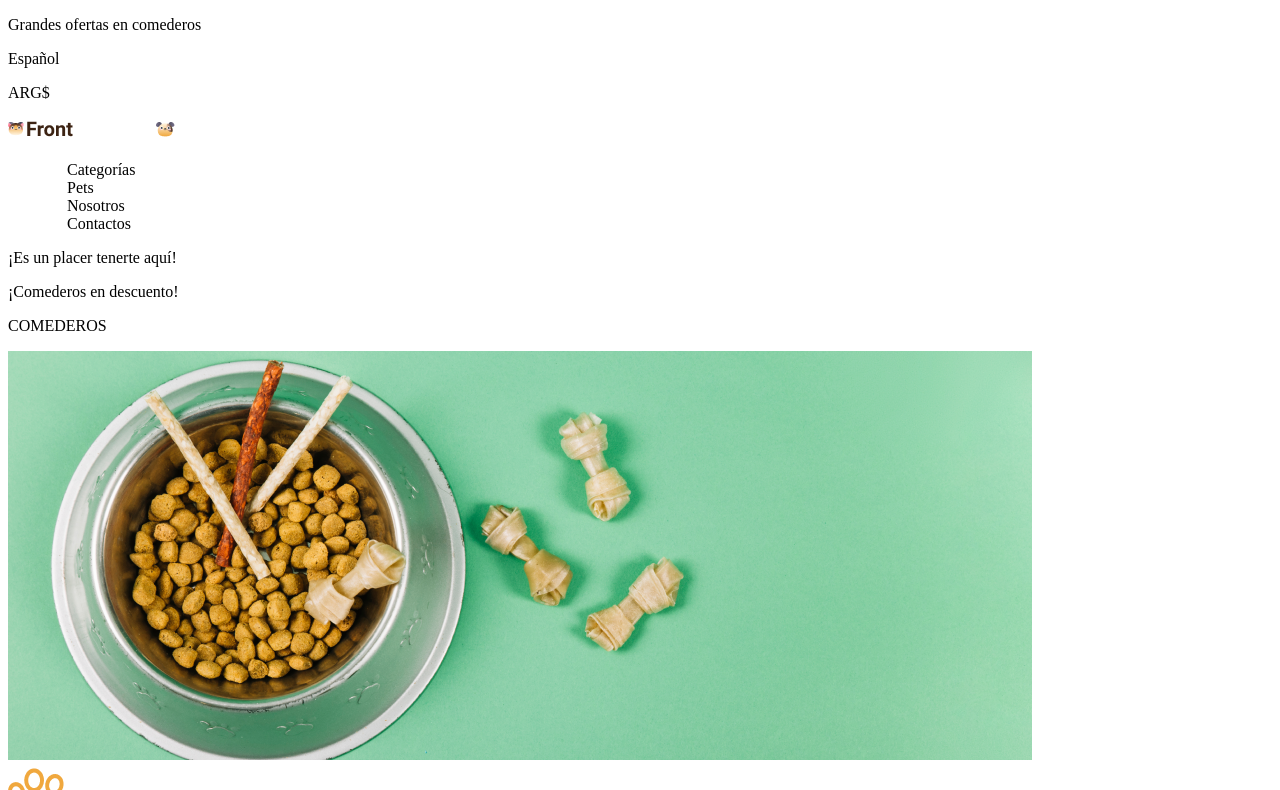
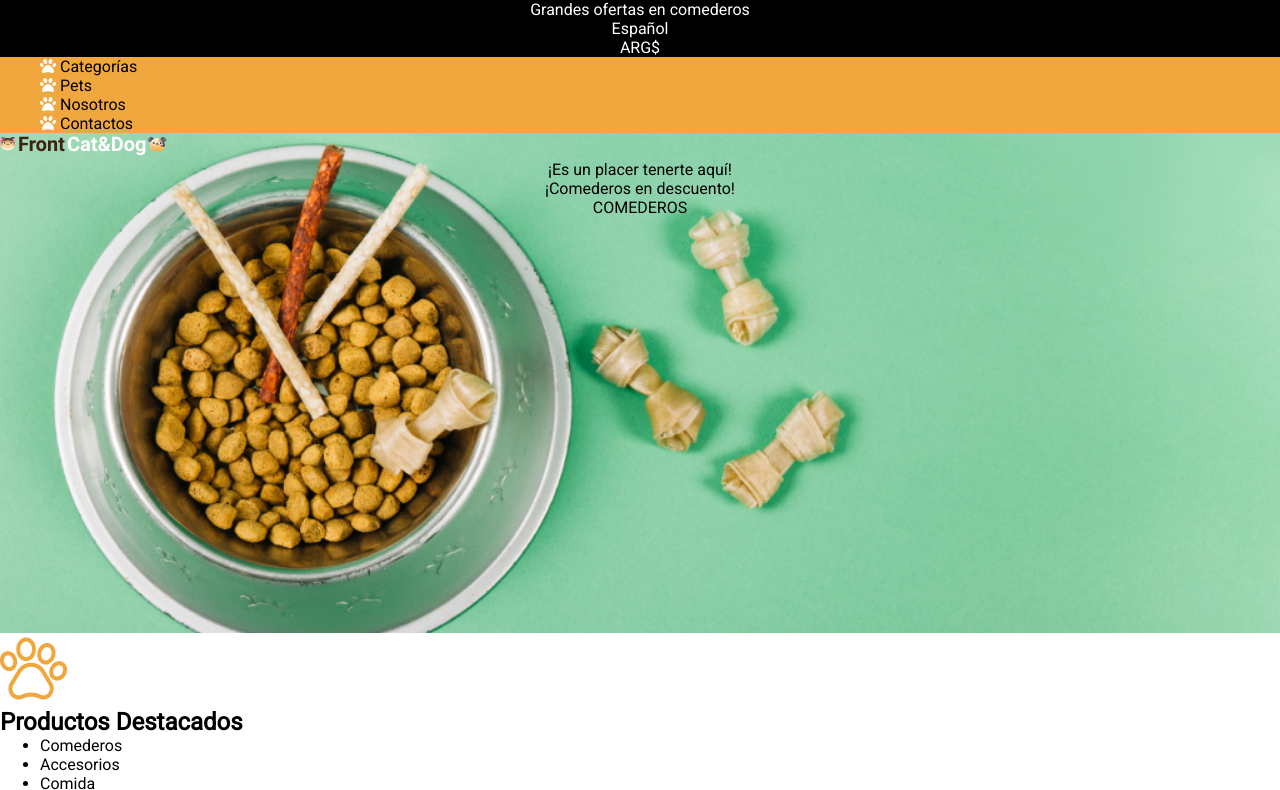
Before and after one commit to Beatu0429/Front-end-I, a plain HTML site: page PetShop/index.html in a window 1280 px wide. Shown: the top 790 px of the page. Drawn offline with Linux system fonts and the light colour scheme.

```diff
--- /dev/null
+++ b/Lemon pie/css/styles.css
@@ -0,0 +1,30 @@
+
+*{
+    padding: 0;
+    margin: 0;
+}
+
+body{
+    font-family: 'Roboto', sans-serif;
+    font-weight: 400;
+}
+
+.banner {
+    background-image: url(../img/lemon-pie\ 1.jpg);
+    background-size: cover;
+    background-attachment: fixed;
+    color: white;
+    height: 343px;
+    padding: 20px;
+
+}
+
+h1{
+    font-size: 40px;
+    font-weight: 700;
+}
+
+section {
+    margin: 20px;
+
+}
--- /dev/null
+++ b/PetShop/CSS/styles.css
@@ -0,0 +1,30 @@
+* {
+    margin: 0%;
+}
+header {
+    background-color: #F0A83E;
+    ;
+}
+
+body {
+    font-family: 'Roboto', sans-serif;
+}
+
+div {
+    background-color: black;
+    color: white;
+}
+
+.fas {
+    color: white;
+}
+
+.banner {
+    background-image: url(../img/bowl-and-pet-daities-on-green-background\ 1.png);
+    background-size: cover;
+    height: 500px;
+}
+
+p {
+    text-align: center;
+}
--- a/PetShop/index.html
+++ b/PetShop/index.html
@@ -6,36 +6,39 @@
     <meta http-equiv="X-UA-Compatible" content="IE=edge">
     <meta name="viewport" content="width=device-width, initial-scale=1.0">
     <title>Document</title>
+    <link rel="preconnect" href="https://fonts.googleapis.com">
+    <link rel="preconnect" href="https://fonts.gstatic.com" crossorigin>
+    <link href="https://fonts.googleapis.com/css2?family=Open+Sans:wght@400;700&family=Roboto:ital,wght@0,400;1,500;1,700&display=swap" rel="stylesheet">
+    <script src="https://kit.fontawesome.com/04408f8221.js" crossorigin="anonymous"></script>
+    <link rel="stylesheet" href="./CSS/styles.css">
 </head>
 
 <body>
 
-    <header>
-        <section>
+    <div>
         <p>Grandes ofertas en comederos</p>
         <p>Español</p>
         <p>ARG$</p>
-        </section>
-        <section>
-            <img src="./img/Logo.png" alt="Logo cat and dog">
+    </div>
+
+    <header>
             <nav>
                 <ul type="none">
-                    <li> <img src="./img/pawprint 2.png" alt=""> Categorías</li>
-                    <li> <img src="./img/pawprint 2.png" alt=""> Pets</li>
-                    <li> <img src="./img/pawprint 2.png" alt=""> Nosotros</li>
-                    <li> <img src="./img/pawprint 2.png" alt=""> Contactos</li>
+                    <li> <i class="fas fa-paw"></i> Categorías</li>
+                    <li> <i class="fas fa-paw"></i> Pets</li>
+                    <li> <i class="fas fa-paw"></i> Nosotros</li>
+                    <li> <i class="fas fa-paw"></i> Contactos</li>
                 </ul>
             </nav>
-        </section>
     </header>
 
     <main>
 
-        <section>
+        <section class="banner">
+            <img src="./img/Logo.png" alt="Logo Font Cat&Dog">
             <p>¡Es un placer tenerte aquí! </p>
             <p>¡Comederos en descuento!</p>
             <p>COMEDEROS</p>
-            <img src="./img/bowl-and-pet-daities-on-green-background 1.png" alt="">
         </section>
 
         <section>
@@ -50,29 +53,38 @@
                 </ul>
             </nav>
 
-            <div>
+            <section>
+
+                <article>
                     <img src="./img/churrasquito.png" alt="">
                     <p>Juguete Churrasquito</p>
                     <p>$150</p>
                     </img>
+                </article>
+
+                <article>
                     <img src="./img/comedero.png" alt="">
                     <p>Comedero para perro</p>
                     <p>$250</p>
                     </img>
+                </article>
+
+                <article>
                     <img src="./img/Huesito.png" alt="">
                     <p>Juguete Huesito</p>
                     <p>$650</p>
                     </img>
-            </div>
+                </article>
+            </section>
 
-            <div>
+            <section>
                 <h3>Contáctanos</h3>
                 <p>Nombre y Apellido</p>
                 <p>Ingresá tu correo electrónico</p>
                 <p>Teléfono</p>
                 <p>Resetear</p>
                 <p>Enviar</p>
-            </div>
+            </section>
 
         </section>
 
```
Also changed, not shown: Lemon pie/index.html (+13 -2 lines), index.html (added, +14 -0 lines). Lines whose indentation alone changed are shown as unchanged.
